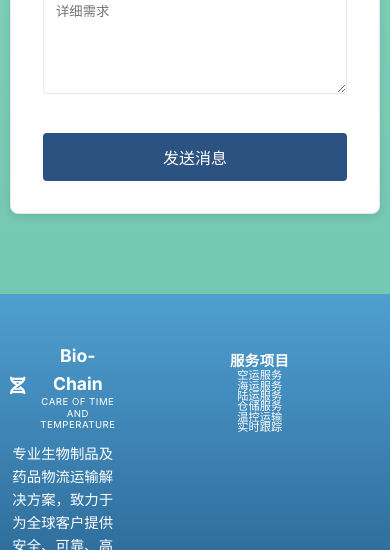
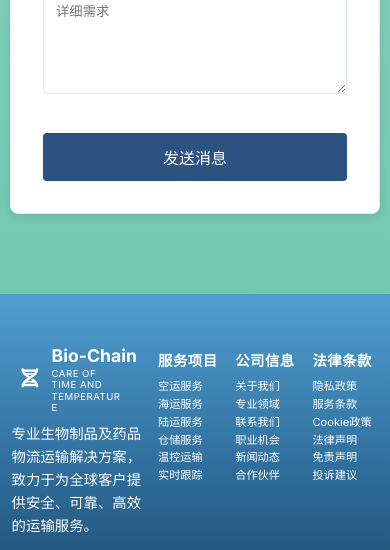
Before and after one commit to Gusc007/bio-chain-website, a plain HTML site: page index.html in a window 390 px wide. Shown: the part 6249-6799 px from the top of the page. Drawn offline with Linux system fonts and the light colour scheme.

Commit message:
fix: 移动端页脚彻底与桌面端一致，横向并排4列，清理所有竖排错位样式

```diff
--- a/css/style.css
+++ b/css/style.css
@@ -1032,3 +1032,62 @@ body {
     padding: 0.005em 0;
   }
 }
+
+/* 清理所有移动端页脚竖排、错位、极小行距的CSS，恢复横向并排4列，仅缩小字体和间距 */
+@media (max-width: 768px) {
+  .footer-content {
+    display: grid !important;
+    grid-template-columns: 2fr 1fr 1fr 1fr !important;
+    gap: 0.5rem !important;
+    margin-bottom: 1rem !important;
+    position: static !important;
+    top: auto !important;
+    text-align: left !important;
+  }
+  .footer-section, .footer-main-left {
+    font-size: 0.8rem !important;
+    margin-bottom: 0 !important;
+    padding: 0 0.1rem !important;
+  }
+  .footer-section h4 {
+    font-size: 0.9rem !important;
+    margin-bottom: 0.5rem !important;
+  }
+  .footer-section ul {
+    margin-bottom: 0.2em !important;
+    padding-left: 0 !important;
+  }
+  .footer-section ul li {
+    list-style: none !important;
+    margin-bottom: 0.2rem !important;
+  }
+  .footer-section ul li a {
+    font-size: 0.7rem !important;
+    line-height: 1.2 !important;
+    padding: 0.05em 0 !important;
+    display: block !important;
+  }
+  .footer-logo {
+    font-size: 1rem !important;
+    margin-bottom: 0.5rem !important;
+  }
+  .footer-logo i {
+    font-size: 1.2rem !important;
+    margin-right: 0.2rem !important;
+  }
+  .footer-logo-text span:first-child {
+    font-size: 1.1rem !important;
+  }
+  .footer-slogan {
+    font-size: 0.6rem !important;
+    max-width: 70px !important;
+  }
+  .footer-main-left p {
+    font-size: 0.7rem !important;
+    margin-bottom: 0.5rem !important;
+  }
+  /* 移除所有竖排、错位、极小行距的覆盖 */
+  .footer-columns-3col, .footer-columns-3col .footer-section {
+    all: unset;
+  }
+}
```
